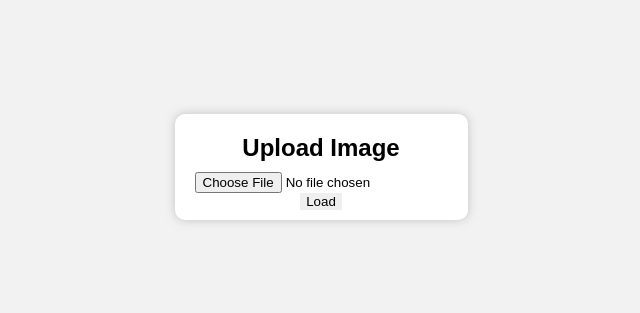
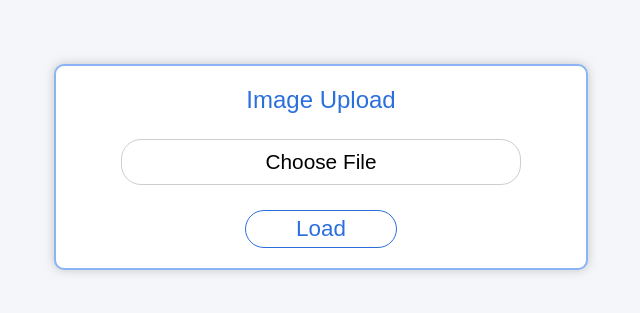
Before and after one commit to cjsellwood/image_filter, a plain HTML site: page index.html in a window 1280 px wide. Shown: the part 233-546 px from the top of the page, without its empty margins (319-959 px from the left). Drawn offline with Linux system fonts and the light colour scheme.

Commit message:
Image upload styled

```diff
--- a/index.html
+++ b/index.html
@@ -10,8 +10,11 @@
     <div class="container">
       <form id="image-upload">
         <div>
-          <label for="image-input">Upload Image</label>
-          <input type="file" id="image-input" name="image-input" />
+          <div>
+            <h1>Image Upload</h1>
+            <label for="image-input">Choose File</label>
+            <input type="file" id="image-input" name="image-input" style="display:none"/>
+          </div>
           <button type="submit">Load</button>
         </div>
       </form>
--- a/scripts.js
+++ b/scripts.js
@@ -46,6 +46,18 @@ function handleUpload(e) {
 }
 
 imageForm.addEventListener("submit", handleUpload);
+
+function showFile(e) {
+  console.log(e);
+  console.log(e.target.files[0])
+  const fileLabel = document.querySelector("label[for='image-input']")
+  fileLabel.textContent = e.target.files[0].name;
+}
+
+const fileLabel = document.querySelector("label[for='image-input']")
+const fileInput = document.querySelector("input");
+fileInput.addEventListener("input", showFile)
+
 
 let originalImage;
 
--- a/styles.css
+++ b/styles.css
@@ -13,7 +13,7 @@
   align-items: center;
   padding: 10px;
   box-sizing: border-box;
-  background-color: rgba(146, 146, 146, 0.116);
+  background-color: rgba(193, 196, 214, 0.157);
 }
 
 #image-upload {
@@ -25,7 +25,7 @@
   height: 100%;
 }
 
-#image-upload div {
+#image-upload > div {
   display: flex;
   flex-direction: column;
   align-items: center;
@@ -35,25 +35,94 @@
   -moz-border-radius: 10px;
   -ms-border-radius: 10px;
   -o-border-radius: 10px;
-  padding: 10px 20px;
+  padding: 10px 50px;
   box-shadow: 0px 0px 10px rgba(155, 155, 155, 0.548);
+  border: 2px solid rgba(53, 125, 240, 0.575);
+}
+
+#image-upload > div > div {
+  display: flex;
+  flex-direction: column;
+  align-items: center;
+  justify-content: center;
 }
 
 #image-upload label {
+  display: block;
+  font-size: 1.3rem;
+  font-weight: 400;
+  padding: 10px;
+  background-color: white;
+  color: rgb(0, 0, 0);
+  cursor: pointer;
+  border: 1px solid rgb(206, 206, 206);
+  border-radius: 20px;
+  -webkit-border-radius: 20px;
+  -moz-border-radius: 20px;
+  -ms-border-radius: 20px;
+  -o-border-radius: 20px;
+  margin: 15px;
+  width: 30vw;
+  min-width: 400px;
+  text-align: center;
+}
+
+#image-upload label:hover {
+  background-color: rgb(236, 236, 236);
+  transition: background-color 0.3s, color 0.3s;
+  -webkit-transition: background-color 0.3s, color 0.3s;
+  -moz-transition: background-color 0.3s, color 0.3s;
+  -ms-transition: background-color 0.3s, color 0.3s;
+  -o-transition: background-color 0.3s, color 0.3s;
+}
+
+#image-upload h1 {
   font-size: 1.5rem;
-  font-weight: 700;
-  font-family: Arial, Helvetica, sans-serif;
+  font-weight: 400;
   padding: 10px;
+  background-color: white;
+  color: rgb(43, 111, 221);
 }
 
 #image-upload input {
-
+  color: rgb(43, 111, 221);
+  font-size: 1.3rem;
+  margin: 20px;
+  padding: 10px;
+  cursor: pointer;
+  border: 1px solid rgba(43, 111, 221, 0.26);
+  border-radius: 10px;
+  -webkit-border-radius: 10px;
+  -moz-border-radius: 10px;
+  -ms-border-radius: 10px;
+  -o-border-radius: 10px;
+  outline: none;
 }
 
 #image-upload button {
-  border: none;
+  border: 1px solid rgb(43, 111, 221);
+  border-radius: 20px;
   outline: none;
-  font-family: Arial, Helvetica, sans-serif;
+  background-color: white;
+  font-size: 1.4rem;
+  -webkit-border-radius: 20px;
+  -moz-border-radius: 20px;
+  -ms-border-radius: 20px;
+  -o-border-radius: 20px;
+  padding: 5px 50px;
+  color: rgb(43, 111, 221);
+  margin: 10px;
+  cursor: pointer;
+  transition: background-color 0.25s, color 0.25s;
+  -webkit-transition: background-color 0.25s, color 0.25s;
+  -moz-transition: background-color 0.25s, color 0.25s;
+  -ms-transition: background-color 0.25s, color 0.25s;
+  -o-transition: background-color 0.25s, color 0.25s;
+}
+
+#image-upload button:hover {
+  background-color: rgb(78, 132, 218);
+  color: white;
 }
 
 #image-input {
@@ -76,9 +145,9 @@
 #download-button {
   text-decoration: none;
   color: black;
-  border:1px solid rgb(121, 121, 121);
+  border: 1px solid rgb(121, 121, 121);
   display: block;
-  outline:rgb(110, 110, 110);
+  outline: rgb(110, 110, 110);
   border-radius: 2px;
   -webkit-border-radius: 2px;
   -moz-border-radius: 2px;
@@ -89,18 +158,21 @@
   font-size: 14px;
 }
 
-.top-left, .top-right {
+.top-left,
+.top-right {
   width: 50%;
   display: flex;
   flex-wrap: wrap;
   justify-content: center;
 }
 
-.top-left input, .top-right input {
+.top-left input,
+.top-right input {
   width: 75%;
 }
 
-.top-left label, .top-right label {
+.top-left label,
+.top-right label {
   width: 25%;
   text-align: center;
   padding: 5px;
```
